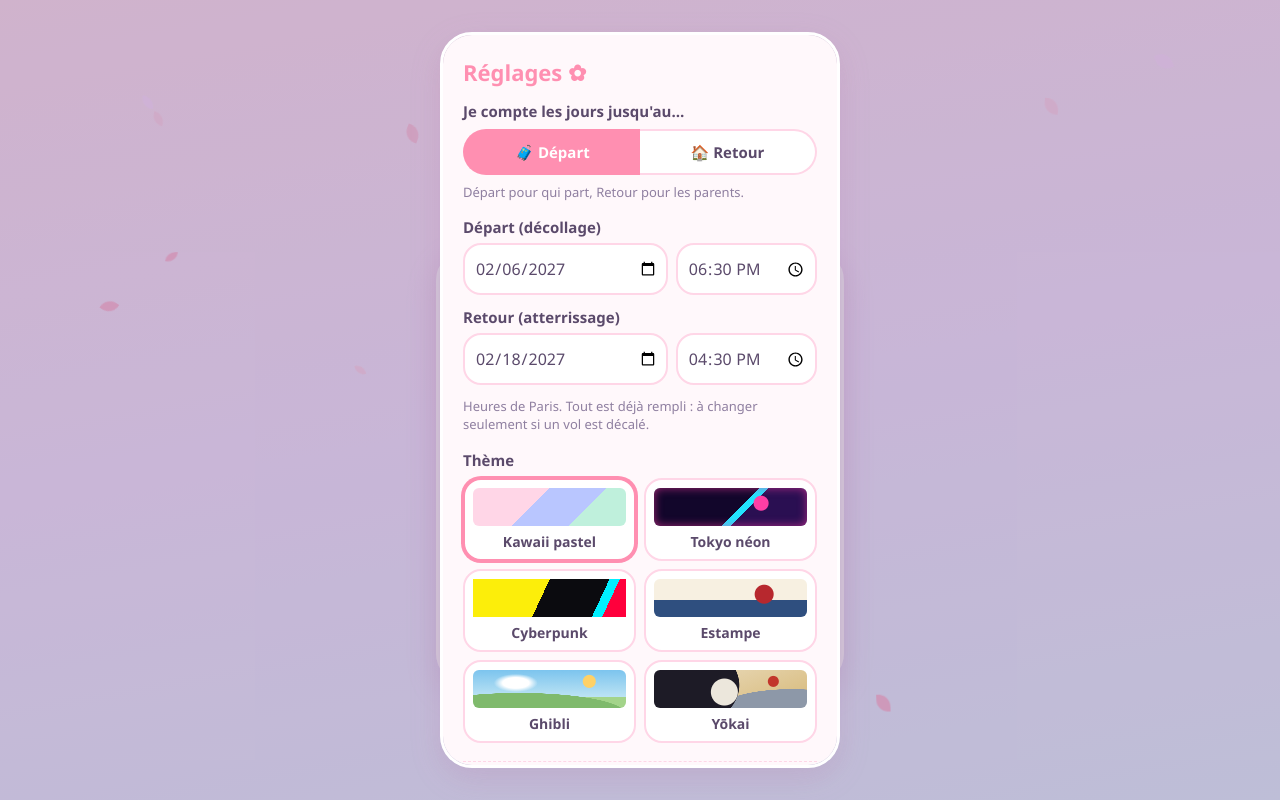
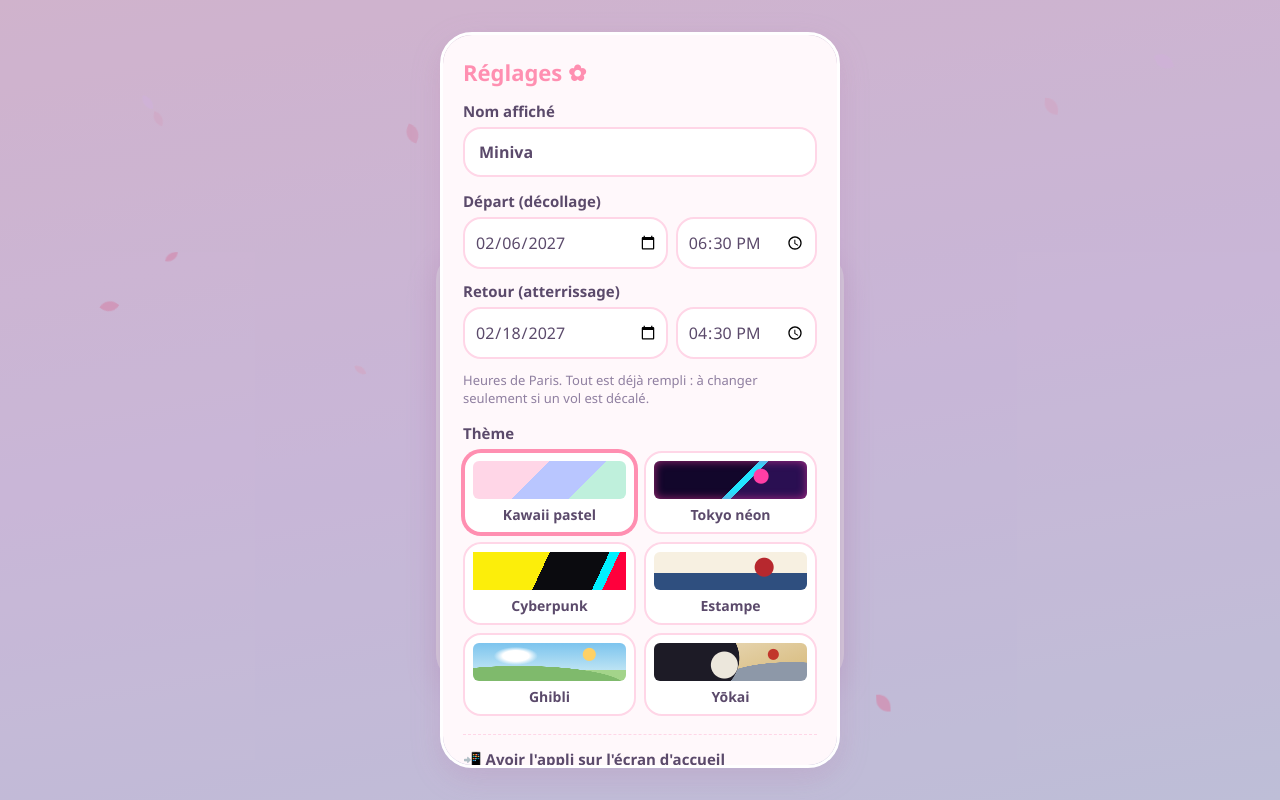
Before and after one commit to nclsdotcrr/compte-a-rebours, a plain HTML site: page index.html in a window 1280 px wide. Both pictures are taken after a click on the button "Réglages". Drawn offline with Linux system fonts and the light colour scheme.

Commit message:
Version v11 : bouton glissant Départ / Retour, nom affiché modifiable

```diff
--- a/app.js
+++ b/app.js
@@ -7,19 +7,24 @@
   // Dates et heures restent corrigeables dans les Réglages si un vol change.
   var DATE_DEPART = "2027-02-06", HEURE_DEPART = "18:30"; // décollage
   var DATE_RETOUR = "2027-02-18", HEURE_RETOUR = "16:30"; // atterrissage
-  var PRENOMS = ["Mino", "Ivan"]; // des pseudos : le site est public
+  var NOM = "Miniva"; // nom affiché par défaut, modifiable dans les Réglages
   var THEMES = { kawaii: "#ffd6e7", neon: "#12062b", cyberpunk: "#0b0b0f", washi: "#f7f0e1", ghibli: "#8fd0f5", yokai: "#e4d2ad" };
 
   var $ = function (id) { return document.getElementById(id); };
 
   /* ---------- Réglages ----------
-     Gardés uniquement sur le téléphone : le mode (départ ou retour), le thème
-     et, seulement si on les corrige, les dates et heures des vols. */
+     Gardés uniquement sur le téléphone : le mode (départ ou retour), le thème et,
+     seulement si on les change, le nom affiché et les dates et heures des vols. */
+  function texte(v) { return typeof v === "string" ? v.trim().slice(0, 40) : ""; }
+
   function nettoyer(s) {
+    // Prénoms saisis dans une version précédente (deux cases) : on les garde.
+    var anciens = Array.isArray(s.prenoms) ? s.prenoms.map(texte).filter(Boolean).join(" & ") : "";
     // Les dates saisies avant que le voyage soit fixé (réglages sans « v: 2 »)
     // sont ignorées : c'est le voyage fixé ci-dessus qui s'applique.
     var perso = s.v === 2;
     return {
+      nom: texte(s.nom) || anciens || NOM,
       // « depart » : pour qui part, le décompte va jusqu'au départ.
       // « retour » : les parents comptent jusqu'au retour.
       mode: s.mode === "retour" ? "retour" : "depart",
@@ -40,9 +45,9 @@
     if (r) return r;
 
     // Facultatif : un lien peut préremplir les réglages à la toute première ouverture.
-    // ?mode=retour&theme=neon
+    // ?mode=retour&theme=neon&nom=Autre
     var q = new URLSearchParams(location.search);
-    r = nettoyer({ mode: q.get("mode"), theme: q.get("theme") });
+    r = nettoyer({ mode: q.get("mode"), nom: q.get("nom"), theme: q.get("theme") });
     if (q.toString()) {
       sauverReglages(r);
       // Retire les paramètres de l'adresse (et donc de l'historique de la page).
@@ -52,10 +57,11 @@
   }
 
   function sauverReglages(r) {
-    // Une date ou une heure identique à celle du voyage fixé n'est pas enregistrée :
+    // Une valeur identique à celle fixée en haut du fichier n'est pas enregistrée :
     // le téléphone suivra ainsi une correction publiée plus tard.
     var c = {
       v: 2,
+      nom: r.nom === NOM ? "" : r.nom,
       mode: r.mode,
       theme: r.theme,
       date: r.date === DATE_DEPART ? "" : r.date,
@@ -95,9 +101,11 @@
 
   function deux(n) { return String(n).padStart(2, "0"); }
 
-  /* Les deux pseudos sont à égalité : leur ordre s'inverse chaque jour. */
+  /* Le nom affiché. Si on y écrit deux prénoms séparés par « & », ils sont
+     à égalité : leur ordre s'inverse chaque jour. */
   function noms(jours) {
-    var p = Math.abs(jours) % 2 === 1 ? [PRENOMS[1], PRENOMS[0]] : PRENOMS;
+    var p = reglages.nom.split("&").map(function (x) { return x.trim(); }).filter(Boolean);
+    if (p.length === 2 && Math.abs(jours) % 2 === 1) p = [p[1], p[0]];
     return p.join(" & ");
   }
 
@@ -107,7 +115,7 @@
       ? Countdown.calculer(reglages.retour, reglages.heureRetour)
       : Countdown.calculer(reglages.date, reglages.heure);
     var pastille = "東京まで ・ direction " + VILLE;
-    var avant = "あと", nombre, unite, message, dateTxt, n;
+    var avant = "あと", nombre, unite, message, dateTxt, n, virgule, de;
 
     if (!res) {
       nombre = "?";
@@ -116,55 +124,58 @@
       dateTxt = "";
     } else if (retour) {
       n = noms(res.jours);
+      virgule = n ? ", " + n : "";
+      de = n ? " de " + n : "";
       pastille = "帰りまで ・ retour de " + VILLE;
       dateTxt = texteVol("Arrivée", reglages.retour, reglages.heureRetour);
       if (res.jours > 1) {
         nombre = String(res.jours);
         unite = "jours";
-        message = "Plus que " + res.jours + " jours avant le retour de " + n + " ! 🏠";
+        message = "Plus que " + res.jours + " jours avant le retour" + de + " ! 🏠";
       } else if (res.jours === 1) {
         nombre = "1";
         unite = "jour";
-        message = "Retour demain ! Dernière nuit sans " + n + " 🌙";
+        message = "Retour demain ! Dernière nuit" + (n ? " sans " + n : "") + " 🌙";
       } else if (res.jours === 0) {
         avant = "今日！";
         nombre = "Jour J";
         unite = "";
         // « envole » : l'heure du vol est passée (ici, l'atterrissage).
         message = res.envole
-          ? "Atterrissage ! おかえり, " + n + " 🏠"
-          : "C'est aujourd'hui ! Retour de " + n + " 🏠";
+          ? "Atterrissage ! おかえり" + virgule + " 🏠"
+          : "C'est aujourd'hui ! Retour" + de + " 🏠";
       } else {
         pastille = "おかえり ・ de retour de " + VILLE;
         avant = "おかえり";
         nombre = String(-res.jours);
         unite = (-res.jours > 1 ? "jours" : "jour") + " depuis le retour";
-        message = n + " : de retour ! 🌸";
+        message = (n ? n + " : de" : "De") + " retour ! 🌸";
       }
     } else {
       n = noms(res.jours);
+      virgule = n ? ", " + n : "";
       dateTxt = texteVol("Départ", reglages.date, reglages.heure);
       if (res.jours > 1) {
         nombre = String(res.jours);
         unite = "jours";
-        message = n + " : plus que " + res.jours + " jours avant " + VILLE + " ! 🍣🥢";
+        message = (n ? n + " : plus" : "Plus") + " que " + res.jours + " jours avant " + VILLE + " ! 🍣🥢";
       } else if (res.jours === 1) {
         nombre = "1";
         unite = "jour";
-        message = "C'est demain, " + n + " ! Dernière nuit avant " + VILLE + " 🌙";
+        message = "C'est demain" + virgule + " ! Dernière nuit avant " + VILLE + " 🌙";
       } else if (res.jours === 0) {
         avant = "今日！";
         nombre = "Jour J";
         unite = "";
         message = res.envole
-          ? "Décollage ! Bon vol, " + n + " 🍣🥢 いってらっしゃい"
-          : "C'est aujourd'hui, " + n + " ! いってらっしゃい 🍣🥢";
+          ? "Décollage ! Bon vol" + virgule + " 🍣🥢 いってらっしゃい"
+          : "C'est aujourd'hui" + virgule + " ! いってらっしゃい 🍣🥢";
       } else {
         pastille = "東京で ・ à " + VILLE;
         avant = "東京で";
         nombre = String(-res.jours);
         unite = -res.jours > 1 ? "jours à " + VILLE : "jour à " + VILLE;
-        message = "Bienvenue à " + VILLE + ", " + n + " ! ようこそ 🌸";
+        message = "Bienvenue à " + VILLE + virgule + " ! ようこそ 🌸";
       }
     }
 
@@ -200,11 +211,19 @@
     if (!document.hidden) afficher();
   });
 
+  /* ---------- Interrupteur Départ / Retour (écran principal) ---------- */
+  $("bascule").checked = reglages.mode === "retour";
+  $("bascule").addEventListener("change", function () {
+    reglages.mode = this.checked ? "retour" : "depart";
+    sauverReglages(reglages);
+    relancer();
+  });
+
   /* ---------- Fenêtre de réglages ---------- */
   var dlg = $("dialogue");
   function ouvrirReglages() {
-    var mode = document.querySelector('input[name="mode"][value="' + reglages.mode + '"]');
-    if (mode) mode.checked = true;
+    $("champ-nom").value = reglages.nom;
+    $("champ-nom").placeholder = NOM;
     $("champ-date").value = reglages.date;
     $("champ-heure").value = reglages.heure;
     $("champ-retour").value = reglages.retour;
@@ -229,7 +248,8 @@
     // Une heure laissée vide revient à l'heure fixée.
     reglages = nettoyer({
       v: 2,
-      mode: (document.querySelector('input[name="mode"]:checked') || {}).value,
+      nom: $("champ-nom").value, // laissé vide : retour au nom par défaut
+      mode: reglages.mode,
       date: d,
       heure: $("champ-heure").value,
       retour: ret,
--- a/index.html
+++ b/index.html
@@ -59,6 +59,13 @@
       <p class="date" id="date"></p>
     </section>
 
+    <div class="bas">
+    <label class="bascule">
+      <input type="checkbox" id="bascule" role="switch" aria-label="Compter jusqu'au retour (sinon : jusqu'au départ)">
+      <span class="curseur" aria-hidden="true"></span>
+      <span class="cote cote-depart">🧳 Départ</span>
+      <span class="cote cote-retour">🏠 Retour</span>
+    </label>
     <button class="reglages" id="ouvrir" type="button" aria-label="Réglages" title="Réglages">
       <svg viewBox="0 0 24 24" aria-hidden="true">
         <g fill="none" stroke="currentColor" stroke-linecap="round">
@@ -73,17 +80,15 @@
         </g>
       </svg>
     </button>
+    </div>
   </main>
 
   <dialog id="dialogue">
     <form method="dialog" id="formulaire">
       <h2>Réglages ✿</h2>
-      <fieldset class="mode">
-        <legend>Je compte les jours jusqu'au…</legend>
-        <label><input type="radio" name="mode" value="depart"><span>🧳 Départ</span></label>
-        <label><input type="radio" name="mode" value="retour"><span>🏠 Retour</span></label>
-      </fieldset>
-      <p class="aide">Départ pour qui part, Retour pour les parents.</p>
+      <label>Nom affiché
+        <input type="text" id="champ-nom" maxlength="40" autocomplete="off">
+      </label>
       <fieldset class="vol">
         <legend>Départ (décollage)</legend>
         <div class="date-heure">
--- a/style.css
+++ b/style.css
@@ -429,6 +429,43 @@ button.secondaire, .reglages {
 .minuteur div { padding: clamp(4px, 1dvh, 10px) 2px clamp(3px, .8dvh, 8px); }
 .minuteur b { font-size: clamp(18px, 3dvh, 24px); }
 .date { margin-top: clamp(8px, 1.6dvh, 14px) !important; font-size: clamp(12px, 1.8dvh, 14px); }
+/* Bas de l'écran : l'interrupteur Départ / Retour au centre, la roue à droite */
+.bas { display: grid; grid-template-columns: 44px auto 44px; align-items: center; gap: 8px; }
+.bascule {
+  grid-column: 2;
+  position: relative;
+  display: grid;
+  grid-template-columns: 1fr 1fr;
+  align-items: center;
+  height: 40px;
+  border-radius: var(--rayon-bouton);
+  background: var(--bouton2-fond);
+  box-shadow: 0 3px 0 var(--bouton2-ombre);
+  color: var(--bouton2-texte);
+  font-size: 14px;
+  font-weight: 700;
+  cursor: pointer;
+  user-select: none;
+}
+.bascule input { position: absolute; inset: 0; width: 100%; height: 100%; margin: 0; opacity: 0; cursor: pointer; }
+/* Le curseur glisse d'un côté à l'autre */
+.curseur {
+  position: absolute;
+  top: 3px;
+  bottom: 3px;
+  left: 3px;
+  width: calc(50% - 3px);
+  border-radius: var(--rayon-bouton);
+  background: var(--bouton-fond);
+  transition: transform .28s cubic-bezier(.3, 1.3, .5, 1);
+  pointer-events: none;
+}
+.bascule input:checked ~ .curseur { transform: translateX(100%); }
+.cote { position: relative; padding: 0 14px; text-align: center; white-space: nowrap; transition: color .2s; pointer-events: none; }
+.bascule input:not(:checked) ~ .cote-depart,
+.bascule input:checked ~ .cote-retour { color: var(--bouton-texte); }
+.bascule input:focus-visible ~ .curseur { outline: 2px solid var(--accent); outline-offset: 3px; }
+
 /* Réglages : une simple roue crantée, discrète */
 .reglages {
   display: grid;
@@ -480,24 +517,6 @@ dialog input:not([type="radio"]):not([type="checkbox"]) {
 :root[data-theme="neon"] dialog input, :root[data-theme="cyberpunk"] dialog input,
 :root[data-theme="yokai"] dialog input { color-scheme: dark; }
 dialog input:focus { outline: none; border-color: var(--accent); }
-/* Interrupteur Départ / Retour */
-.mode { border: 0; padding: 0; margin: 0 0 8px; display: grid; grid-template-columns: 1fr 1fr; }
-.mode legend { font-weight: 700; font-size: 15px; margin-bottom: 8px; padding: 0; }
-.mode label {
-  position: relative;
-  margin: 0;
-  padding: 11px 6px;
-  border: 2px solid var(--champ-bord);
-  background: var(--champ-fond);
-  text-align: center;
-  cursor: pointer;
-}
-.mode label:first-of-type { border-right: 0; border-radius: var(--rayon-bouton) 0 0 var(--rayon-bouton); }
-.mode label:last-of-type { border-left: 0; border-radius: 0 var(--rayon-bouton) var(--rayon-bouton) 0; }
-.mode input { position: absolute; opacity: 0; pointer-events: none; }
-.mode label:has(input:checked) { background: var(--bouton-fond); border-color: var(--bouton-fond); color: var(--bouton-texte); }
-.mode label:has(input:focus-visible) { outline: 2px solid var(--accent); outline-offset: 2px; }
-
 /* Un vol : la date et l'heure sur la même ligne */
 .vol { border: 0; padding: 0; margin: 0 0 12px; min-width: 0; }
 .vol legend { font-weight: 700; font-size: 15px; padding: 0; }
@@ -638,6 +657,7 @@ body.jour-j .nombre { animation: saute 1s ease-in-out infinite alternate; }
 :root[data-theme="yokai"] .petale { opacity: .8; }
 
 @media (prefers-reduced-motion: reduce) {
+  .curseur, .cote { transition: none; }
   .petale, .f-nuage { animation: none; }
   .petale { display: none; }
   .nombre { animation: none !important; }
--- a/sw.js
+++ b/sw.js
@@ -1,6 +1,6 @@
 /* Garde l'appli en cache pour qu'elle marche sans réseau.
    Changer VERSION après chaque modification des fichiers. */
-var VERSION = "japon-v10";
+var VERSION = "japon-v11";
 var FICHIERS = [
   "./",
   "index.html",
```
